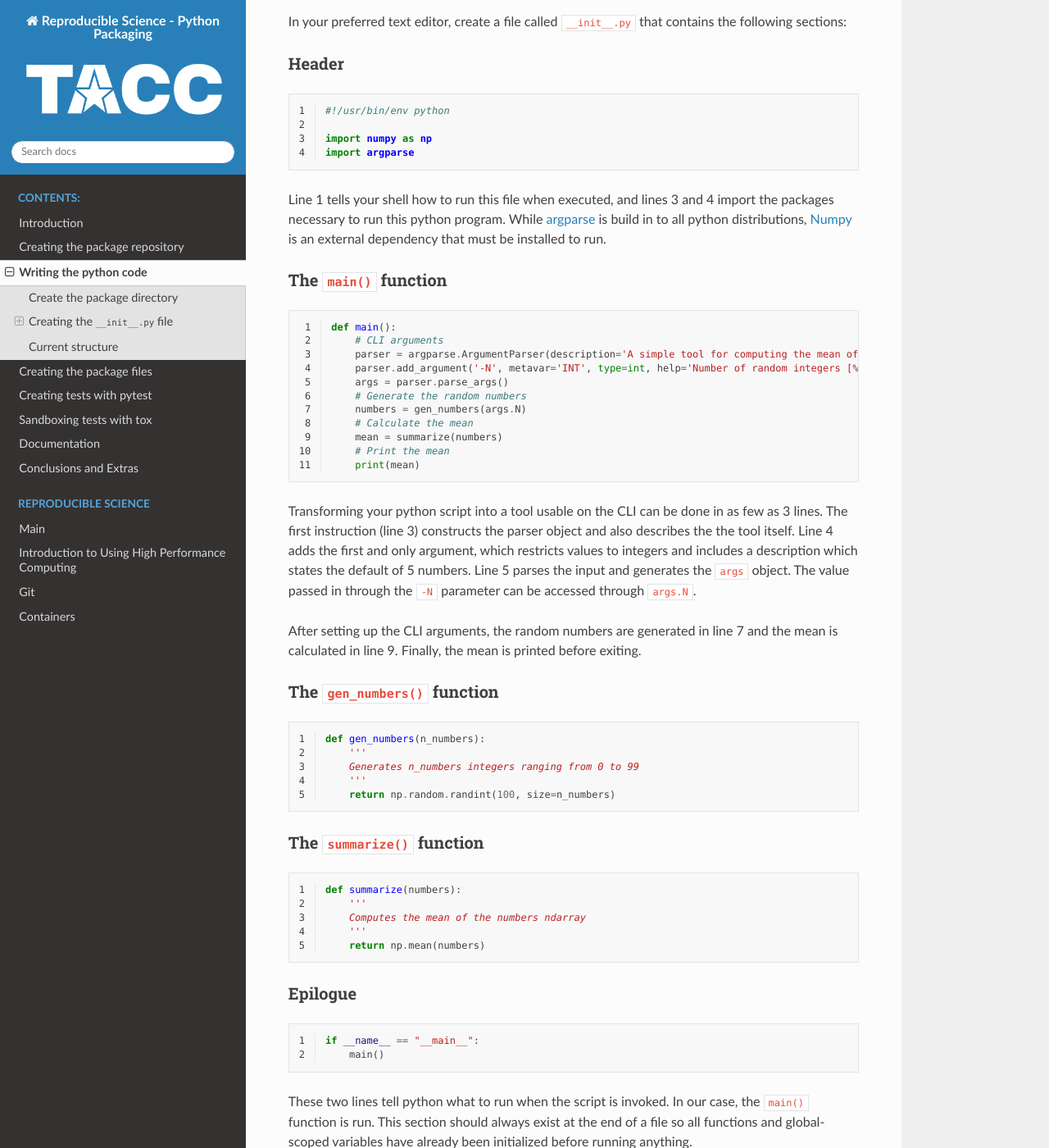
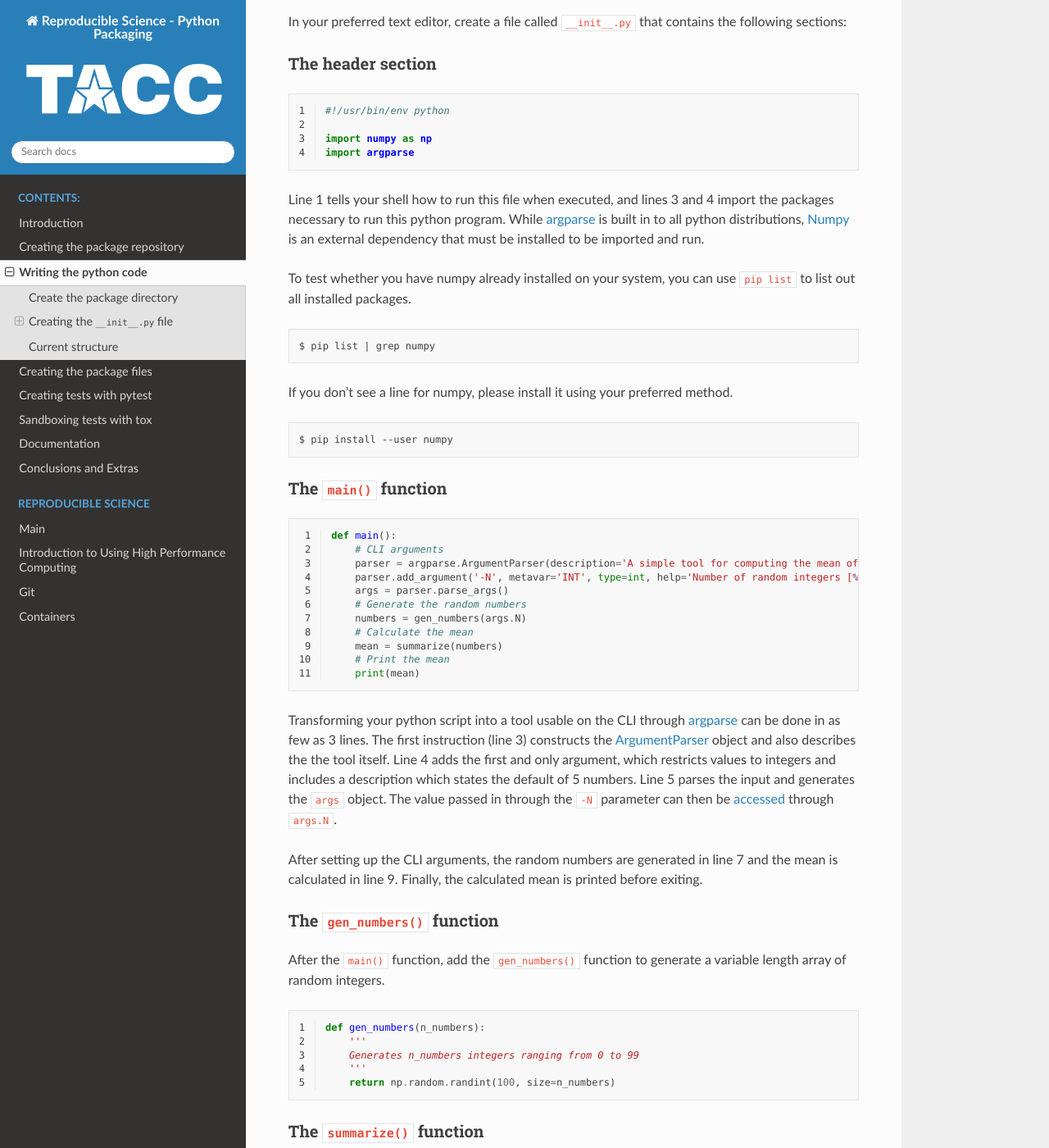
Before and after one commit to zyndagj/reproducible_python, a Sphinx documentation site: the page built from docs/03-python-code.rst, in a window 1280 px wide and 1400 px high, scrolled down 919 px. Shown: the whole window at 82% size. Built offline with Sphinx 7.4.7 and the Read the Docs theme 2.0.0, drawn with Linux system fonts in a browser that asks for light colours; some of the changed text lies outside the part shown.

Commit message:
Revision

```diff
--- a/docs/01-introduction.rst
+++ b/docs/01-introduction.rst
@@ -1,5 +1,7 @@
 Introduction
 ============
+
+This tutorial will teach you how to create a reproducible `python package <https://packaging.python.org/tutorials/packaging-projects/>`_ for anyone to install.
 
 Module Learning Objectives
 --------------------------
@@ -10,8 +12,8 @@ After completing this module, participants should be able to:
 
 * Create a python package hosted on GitHub
 * Specify package dependencies
+* Create tests to validate package
 * Understand the importance of random seeds and deterministic testing
-* Create tests to validate package
 * Install package with pip from GitHub
 
 Why is this important?
--- a/docs/02-create-repo.rst
+++ b/docs/02-create-repo.rst
@@ -2,7 +2,10 @@ Creating the package repository
 ===============================
 
 The python package we create in this tutorial will be hosted from GitHub.
-While your source code will be public, you should always expect the source code of your python packages and scripts to be visible.
+
+   *We won't be targeting pypi with this tutorial because it is a proper archive, where projects are not meant to be deleted*
+
+While this means your source code will be public, you should always expect the source code of your python packages and scripts to be visible since it is only compiled at runtime.
 
 Create the repository
 ---------------------
--- a/docs/03-python-code.rst
+++ b/docs/03-python-code.rst
@@ -33,8 +33,8 @@ While the `__init__.py <https://docs.python.org/3/tutorial/modules.html#packages
 
 In your preferred text editor, create a file called ``__init__.py`` that contains the following sections:
 
-Header
-++++++
+The header section
+++++++++++++++++++
 
 .. literalinclude:: assets/summarize/__init__.py
    :language: python
@@ -42,7 +42,19 @@ Header
    :lines: 1-4
 
 Line 1 tells your shell how to run this file when executed, and lines 3 and 4 import the packages necessary to run this python program.
-While `argparse <https://docs.python.org/3/library/argparse.html>`_ is build in to all python distributions, `Numpy <https://numpy.org/>`_ is an external dependency that must be installed to run.
+While `argparse <https://docs.python.org/3/library/argparse.html>`_ is built in to all python distributions, `Numpy <https://numpy.org/>`_ is an external dependency that must be installed to be imported and run.
+
+To test whether you have numpy already installed on your system, you can use ``pip list`` to list out all installed packages.
+
+.. code-block::
+
+   $ pip list | grep numpy
+
+If you don't see a line for numpy, please install it using your preferred method.
+
+.. code-block::
+
+   $ pip install --user numpy
 
 The ``main()`` function
 +++++++++++++++++++
@@ -51,15 +63,18 @@ The ``main()`` function
    :pyobject: main
    :linenos:
 
-Transforming your python script into a tool usable on the CLI can be done in as few as 3 lines.
-The first instruction (line 3) constructs the parser object and also describes the the tool itself.
+Transforming your python script into a tool usable on the CLI through `argparse <https://docs.python.org/3/library/argparse.html>`_ can be done in as few as 3 lines.
+The first instruction (line 3) constructs the `ArgumentParser <https://docs.python.org/3/library/argparse.html#argumentparser-objects>`_ object and also describes the the tool itself.
 Line 4 adds the first and only argument, which restricts values to integers and includes a description which states the default of 5 numbers.
-Line 5 parses the input and generates the ``args`` object. The value passed in through the ``-N`` parameter can be accessed through ``args.N``.
+Line 5 parses the input and generates the ``args`` object.
+The value passed in through the ``-N`` parameter can then be `accessed <https://docs.python.org/3/library/argparse.html#name-or-flags>`_ through ``args.N``.
 
-After setting up the CLI arguments, the random numbers are generated in line 7 and the mean is calculated in line 9. Finally, the mean is printed before exiting.
+After setting up the CLI arguments, the random numbers are generated in line 7 and the mean is calculated in line 9. Finally, the calculated mean is printed before exiting.
 
 The ``gen_numbers()`` function
 ++++++++++++++++++++++++++++++
+
+After the ``main()`` function, add the ``gen_numbers()`` function to generate a variable length array of random integers.
 
 .. literalinclude:: assets/summarize/__init__.py
    :pyobject: gen_numbers
@@ -67,6 +82,9 @@ The ``gen_numbers()`` function
 
 The ``summarize()`` function
 ++++++++++++++++++++++++++++
+
+Even though it may seem redundant, create a ``summarize()`` function to compute the mean of the input array.
+Creating a specialized function for this will help with testing later.
 
 .. literalinclude:: assets/summarize/__init__.py
    :pyobject: summarize
@@ -80,7 +98,8 @@ Epilogue
    :linenos:
    :lines: 31-32
 
-These two lines tell python what to run when the script is invoked. In our case, the ``main()`` function is run.
+These two lines tell python what to run when the script is invoked.
+In our case, the ``main()`` function is run.
 This section should always exist at the end of a file so all functions and global-scoped variables have already been initialized before running anything.
 
 Current structure
--- a/docs/07-documentation.rst
+++ b/docs/07-documentation.rst
@@ -18,6 +18,8 @@ Installing
 ----------
 
 Pip can install from `more places <https://pip.pypa.io/en/stable/reference/pip_install/#examples>`_ than just pypi and a local directory.
+If you ``git add``, ``git commit``, and ``git push`` all the files we created, you'll be able to install summarize without a separate checkout command.
+
 These directions show how users can install your package directly from your GitHub URL.
 
 .. literalinclude:: assets/README.md
```
Also changed, not shown: docs/04-package-files.rst (+23 -10 lines), docs/05-pytest.rst (+17 -3 lines), docs/images/pypi.png (added), 1 other file.
